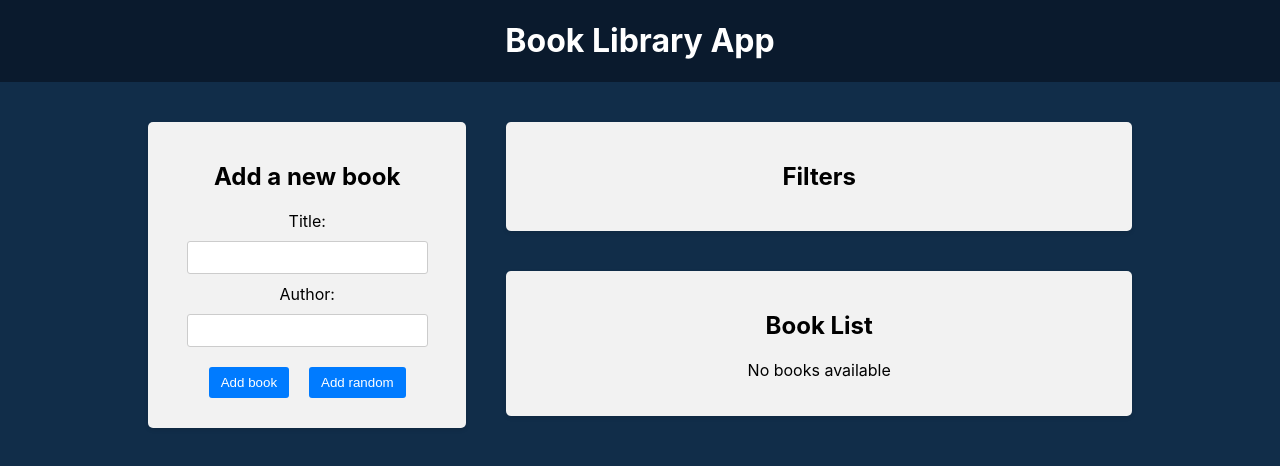
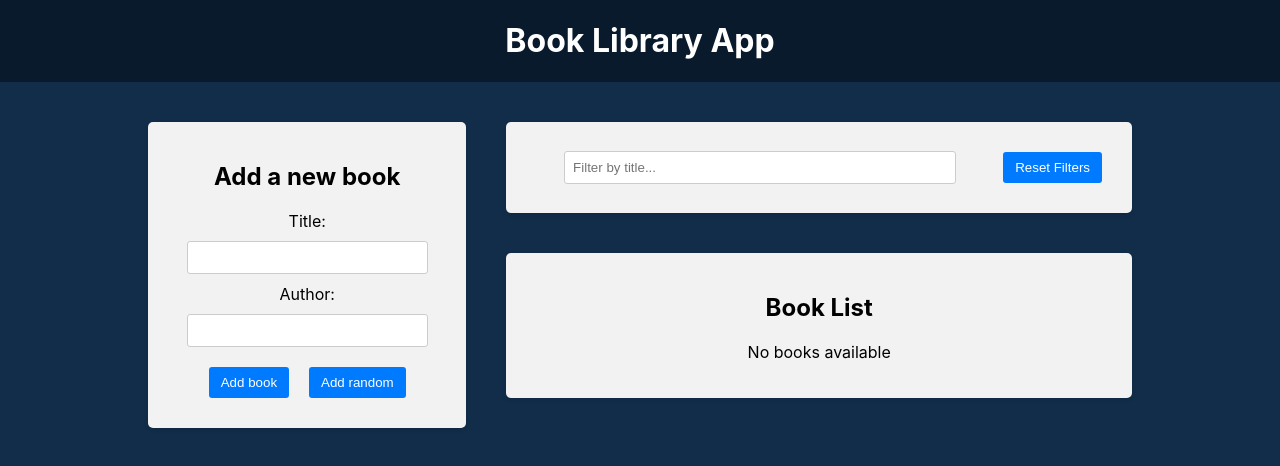
Before and after one commit to SvKons/book-library, a React (Create React App) app in the folder frontend/: page / in a window 1280 px wide. Shown: the top 466 px of the page. Built offline with nearby package versions, Linux system fonts and the light colour scheme.

Commit message:
Filter Redux slice and filter by title

```diff
--- a/frontend/src/components/BookList/BookList.js
+++ b/frontend/src/components/BookList/BookList.js
@@ -1,10 +1,12 @@
 import { BsBookmarkStar, BsBookmarkStarFill } from 'react-icons/bs';
 import { useDispatch, useSelector } from 'react-redux';
 import { deleteBook, toggleFavorite } from '../../redux/books/actionCreators';
+import { selecTitleFilter } from '../../redux/slices/filterSlice';
 import './BookList.css';
 
 const BookList = () => {
     const books = useSelector(state => state.books);
+    const titleFilter = useSelector(selecTitleFilter);
     const dispatch = useDispatch();
 
     const handleDeleteBook = id => {
@@ -15,6 +17,11 @@ const BookList = () => {
         dispatch(toggleFavorite(id));
     };
 
+    const filteredBooks = books.filter(book => {
+        const matchesTitle = book.title.toLowerCase().includes(titleFilter.toLowerCase());
+        return matchesTitle;
+    });
+
     return (
         <div className="app-block book-list">
             <h2>Book List</h2>
@@ -22,7 +29,7 @@ const BookList = () => {
                 <p>No books available</p>
             ) : (
                 <ul>
-                    {books.map((book, index) => (
+                    {filteredBooks.map((book, index) => (
                         <li key={book.id}>
                             <div className="book-info">
                                 {++index}. {book.title} by <strong>{book.author}</strong>
--- a/frontend/src/components/Filter/Filter.js
+++ b/frontend/src/components/Filter/Filter.js
@@ -1,9 +1,29 @@
+import { useDispatch, useSelector } from 'react-redux';
+import { selecTitleFilter, setTitleFilter, resetFilters } from '../../redux/slices/filterSlice';
 import './Filter.css';
 
 const Filter = () => {
+    const dispatch = useDispatch();
+    const titleFilter = useSelector(selecTitleFilter);
+
+    const handleTitleFilterChange = e => {
+        dispatch(setTitleFilter(e.target.value));
+    };
+
+    const handleResetFilters = () => {
+        dispatch(resetFilters());
+    };
+
     return (
         <div className="app-block filter">
-            <h2>Filters</h2>
+            <div className="filter-row">
+                <div className="filter-group">
+                    <input type="text" value={titleFilter} placeholder="Filter by title..." onChange={handleTitleFilterChange} />
+                </div>
+                <button type="button" onClick={handleResetFilters}>
+                    Reset Filters
+                </button>
+            </div>
         </div>
     );
 };
--- /dev/null
+++ b/frontend/src/redux/slices/filterSlice.js
@@ -0,0 +1,25 @@
+import { createSlice } from '@reduxjs/toolkit';
+
+const initialState = {
+    title: '',
+};
+
+const filterSlice = createSlice({
+    name: 'filter',
+    initialState,
+    reducers: {
+        setTitleFilter: (state, action) => {
+            // return {...state, title: action.payload};
+            state.title = action.payload;
+        },
+        resetFilters: state => {
+            return initialState;
+        },
+    },
+});
+
+export const { setTitleFilter, resetFilters } = filterSlice.actions;
+
+export const selecTitleFilter = state => state.filter.title;
+
+export default filterSlice.reducer;
--- a/frontend/src/redux/store.js
+++ b/frontend/src/redux/store.js
@@ -1,9 +1,11 @@
 import { configureStore } from '@reduxjs/toolkit';
 import booksReducer from './books/reducer';
+import filterReducer from './slices/filterSlice';
 
 const store = configureStore({
     reducer: {
         books: booksReducer,
+        filter: filterReducer,
     },
 });
 
```
